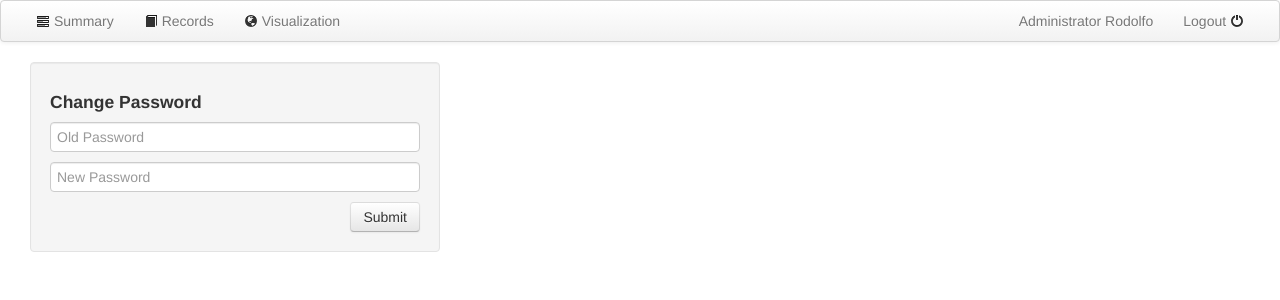
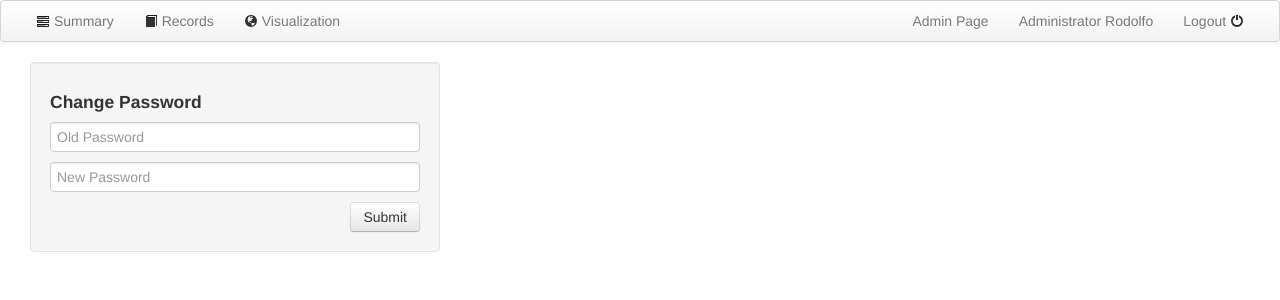
Before and after one commit to kedelaspenas/Malaria-Server, a Flask app: page /profilepage/ in a window 1280 px wide. Shown: the top 300 px of the page. Run offline with Flask 2, Linux system fonts and the light colour scheme; a user stored in the database is signed in; data comes from the database, SQL or seed files in the repository; parts of the project's set-up code (start-up, migrations or seed data) failed here and were passed over; some libraries are stand-ins or nearby versions.

Commit message:
link to admin

```diff
--- a/serveus/templates/profilepage.html
+++ b/serveus/templates/profilepage.html
@@ -32,6 +32,7 @@
                 </ul>
 
                 <ul class="nav pull-right">
+                     {% if user.usertype.name == "Administrator" %}<li><a href="/admin/">Admin Page</a></li>{% endif %}
                     <li><a href="#">{{user.usertype.name}} {{ user.username }}</a></li>
                     <li><a href="/logout/">Logout <i class="icon-off"></i></a></li>
                 </ul>
```
